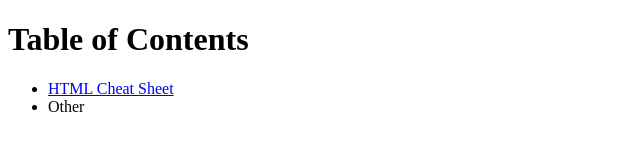
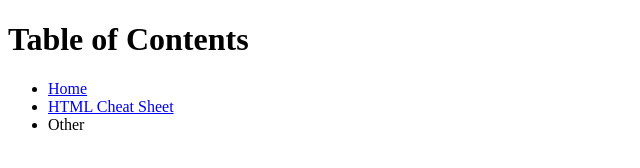
Before and after one commit to jamesrobtaylor/jamesrobtaylor.github.io, a plain HTML site: page toc.html in a window 1280 px wide. Shown: the whole page, without its empty margins (0-640 px from the left). Drawn offline with Linux system fonts and the light colour scheme.

Commit message:
Update toc.html

```diff
--- a/toc.html
+++ b/toc.html
@@ -6,6 +6,7 @@
   <body>
     <h1 class="bold-text">Table of Contents</h1>
       <ul>
+        <li><a href="https://www.ellienoyes.co.uk/index.html">Home</a></li>
         <li><a href="https://www.ellienoyes.co.uk/html.html">HTML Cheat Sheet</a></li>
         <li>Other</li>
       </ul>
```
